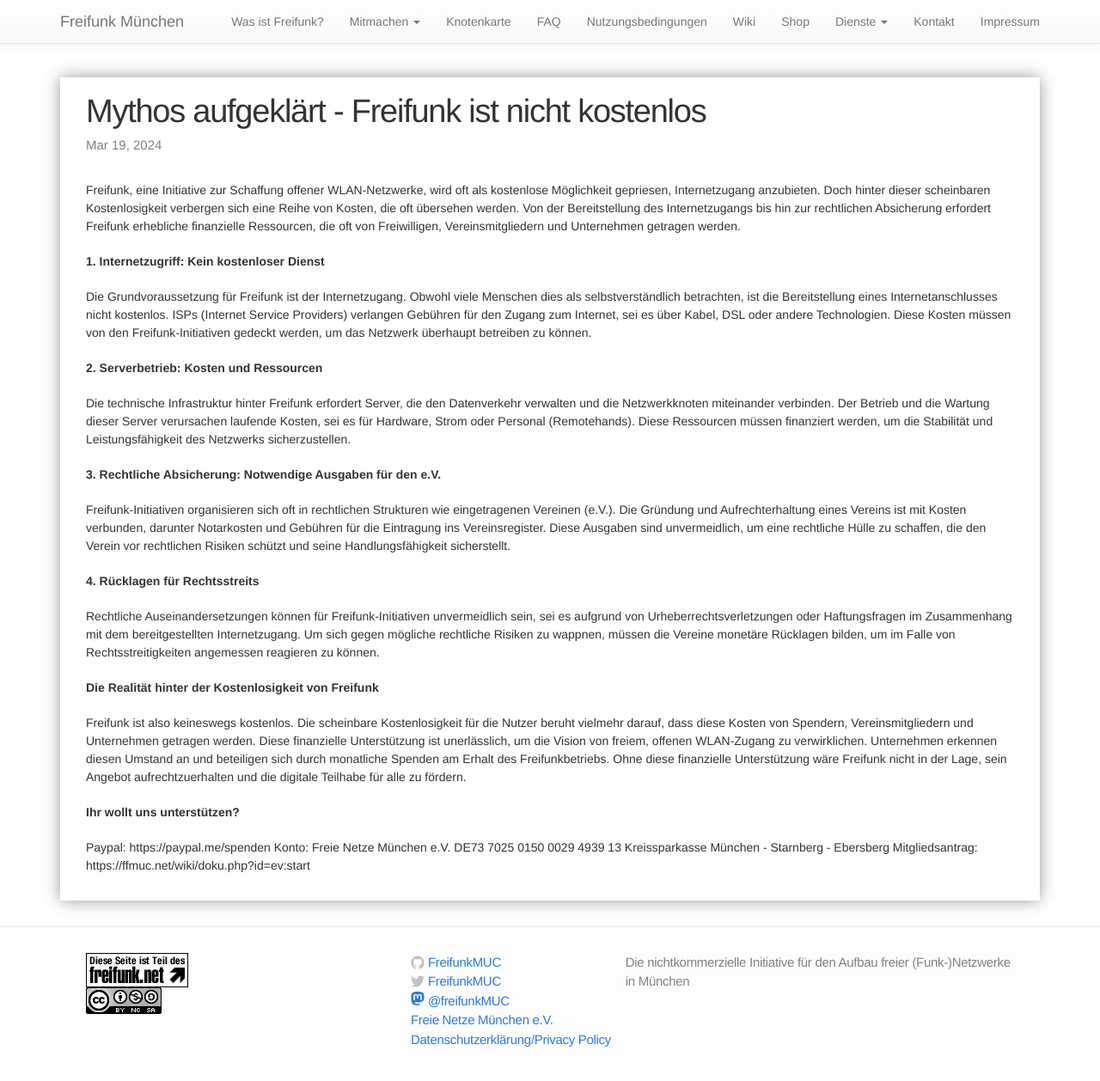
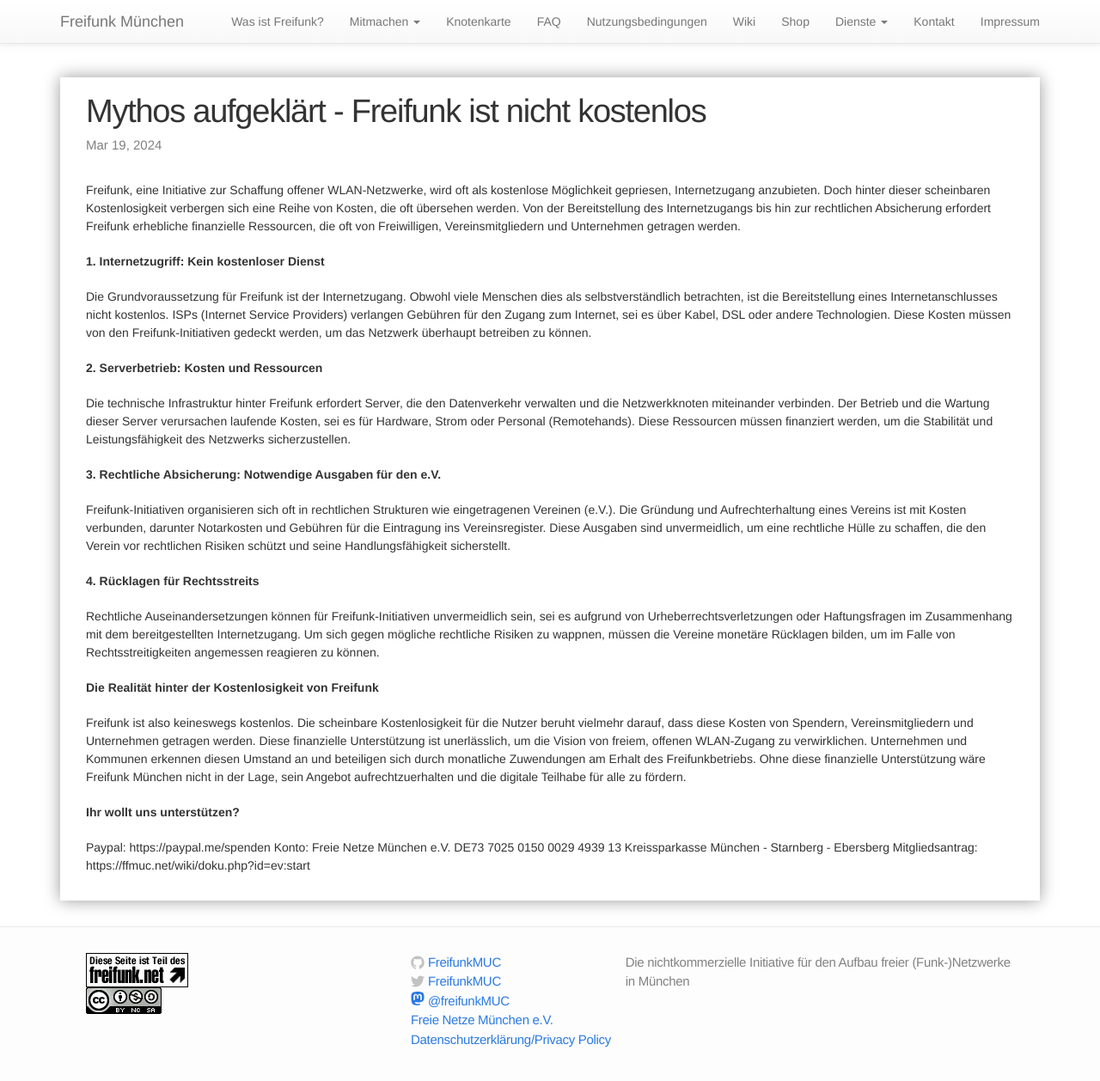
Before and after one commit to freifunkMUC/freifunkmuc.github.io, a Jekyll site: the page built from _posts/2024-03-19-freifunk-kostenlos.markdown, in a window 1280 px wide and 1276 px high. Shown: the top 1258 px of the window at 86% size. Built offline with Jekyll 4.4.1, drawn with Linux system fonts in a browser that asks for light colours.

Commit message:
Update 2024-03-19-freifunk-kostenlos.markdown

```diff
--- a/_posts/2024-03-19-freifunk-kostenlos.markdown
+++ b/_posts/2024-03-19-freifunk-kostenlos.markdown
@@ -25,7 +25,7 @@ Rechtliche Auseinandersetzungen können für Freifunk-Initiativen unvermeidlich
 
 **Die Realität hinter der Kostenlosigkeit von Freifunk**
 
-Freifunk ist also keineswegs kostenlos. Die scheinbare Kostenlosigkeit für die Nutzer beruht vielmehr darauf, dass diese Kosten von Spendern, Vereinsmitgliedern und Unternehmen getragen werden. Diese finanzielle Unterstützung ist unerlässlich, um die Vision von freiem, offenen WLAN-Zugang zu verwirklichen. Unternehmen erkennen diesen Umstand an und beteiligen sich durch monatliche Spenden am Erhalt des Freifunkbetriebs. Ohne diese finanzielle Unterstützung wäre Freifunk nicht in der Lage, sein Angebot aufrechtzuerhalten und die digitale Teilhabe für alle zu fördern.
+Freifunk ist also keineswegs kostenlos. Die scheinbare Kostenlosigkeit für die Nutzer beruht vielmehr darauf, dass diese Kosten von Spendern, Vereinsmitgliedern und Unternehmen getragen werden. Diese finanzielle Unterstützung ist unerlässlich, um die Vision von freiem, offenen WLAN-Zugang zu verwirklichen. Unternehmen und Kommunen erkennen diesen Umstand an und beteiligen sich durch monatliche Zuwendungen am Erhalt des Freifunkbetriebs. Ohne diese finanzielle Unterstützung wäre Freifunk München nicht in der Lage, sein Angebot aufrechtzuerhalten und die digitale Teilhabe für alle zu fördern.
 
 **Ihr wollt uns unterstützen?**
 
```
